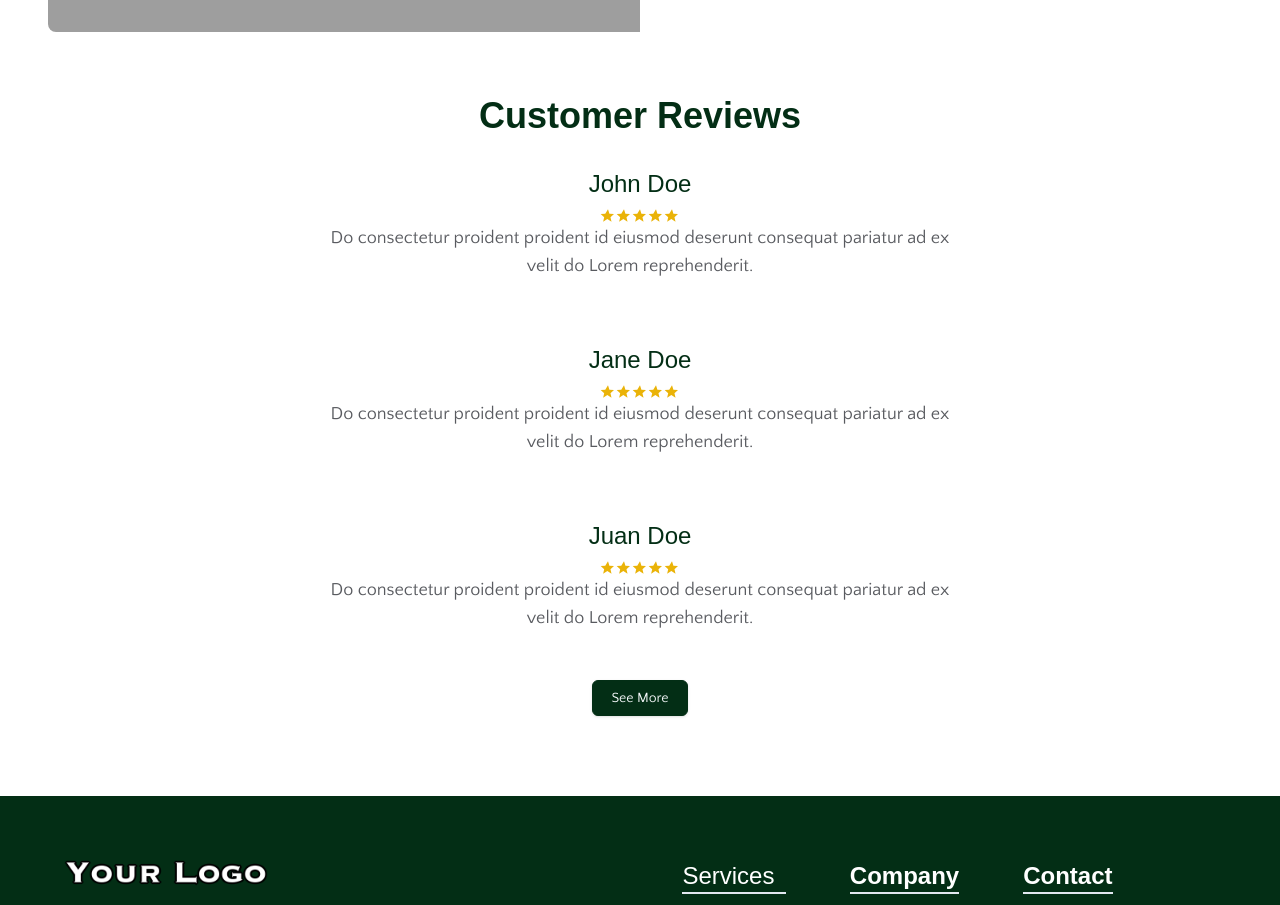
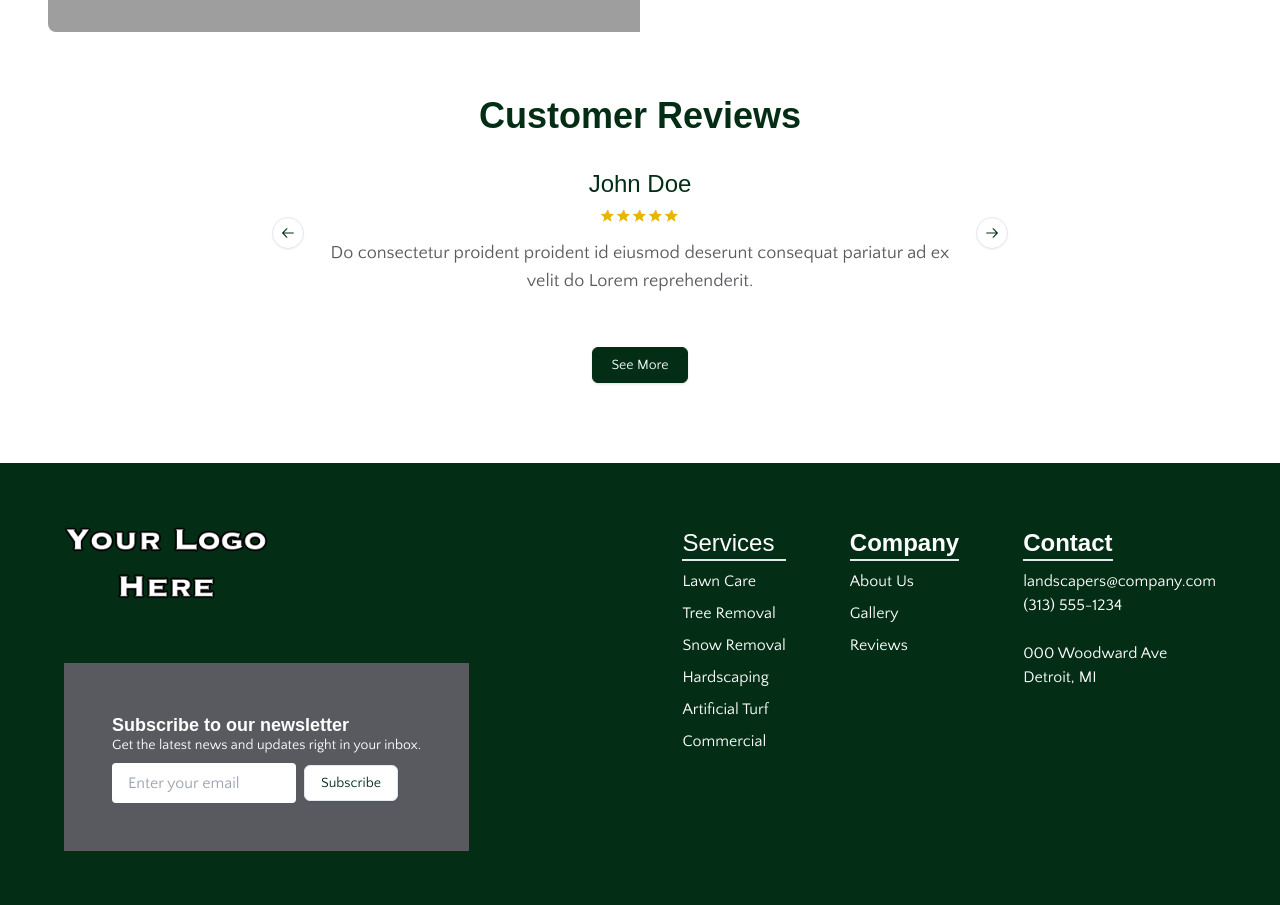
Before and after one commit to isaacsheyliger/mpa-demo, a Next.js app: page / in a window 1280 px wide. Shown: the part 1720-2625 px from the top of the page. Built offline with nearby package versions, Linux system fonts and the light colour scheme; grey boxes are pictures that could not be loaded; a web font is replaced by a local one.

Commit message:
change reviews to carousel

```diff
--- a/src/app/page.tsx
+++ b/src/app/page.tsx
@@ -1,6 +1,11 @@
+import Link from 'next/link';
 import Image from 'next/image';
+import { Quattrocento } from 'next/font/google';
+
+import { Button } from '@/components/ui/button';
 import { Hero } from '@/app/_components/hero';
 import { Blurb } from '@/app/_components/blurb';
+
 import {
   Card,
   CardContent,
@@ -9,10 +14,14 @@ import {
   CardHeader,
   CardTitle,
 } from "@/components/ui/card"
-import { Button } from '@/components/ui/button';
-import Link from 'next/link';
 
-import { Quattrocento } from 'next/font/google';
+import {
+    Carousel,
+    CarouselContent,
+    CarouselItem,
+    CarouselNext,
+    CarouselPrevious,
+} from "@/components/ui/carousel"
 
 import lawncare from '../../public/lawn-care.jpg';
 import treeremoval3 from '../../public/tree-removal-3.jpg';
@@ -139,16 +148,24 @@ export default function Home() {
 
         <div className='flex md:hidden flex-col'>
             {/* map titles and descriptions to card/blurbs */}
+            <Carousel
+            opts={{
+                loop: true,
+                duration: 60,
+            }}
+            >
+                <CarouselContent>
                 {reviews.map((blurb, index) => (
+                    <CarouselItem key={index} className='flex justify-center'>
                         <div
                         key={index}
                         className='self-center max-w-[80%]'
                         >
-                <Card className='my-2'>
+                            <Card className='flex flex-col my-2 items-center shadow-gray-500'>
                                 <CardHeader className='px-6 pt-6 pb-4'>
                                     <CardTitle>{blurb.title}</CardTitle>
                                 </CardHeader>
-                    <CardContent className='flex flex-col'>
+                                <CardContent className='flex flex-col items-center'>
                                     <div className="flex pb-4">
                                         {[1, 2, 3, 4, 5].map((star) => (
                                             <svg key={star} className={`w-4 h-4 fill-current ${star <= blurb.rating ? "text-yellow-500" : "text-gray-300"}`} xmlns="http://www.w3.org/2000/svg" viewBox="0 0 24 24">
@@ -156,24 +173,37 @@ export default function Home() {
                                             </svg>
                                         ))}
                                     </div>
-                        <CardDescription className="text-foreground">{blurb.description}</CardDescription>
+                                    <CardDescription className="text-foreground text-center">{blurb.description}</CardDescription>
                                 </CardContent>
                                 <CardFooter>
                                     <Button>
                                         <Link href='/reviews'>
-                                Learn More
+                                            See More
                                         </Link>
                                     </Button>
                                 </CardFooter>
                             </Card>
                         </div>
+                    </CarouselItem>
                 ))}
+                </CarouselContent>
+                <CarouselPrevious />
+                <CarouselNext />
+            </Carousel>
         </div>
 
         <div className='hidden md:flex flex-col my-16'>
             <h2 className={`text-4xl font-bold self-center`}>Customer Reviews</h2>
             <div className={`flex flex-col self-center items-center justify-center text-center w-1/2`} role="region" aria-labelledby="blurb-title">
+                <Carousel
+                opts={{
+                    loop: true,
+                    duration: 60,
+                }}
+                >
+                    <CarouselContent>
                     {reviews.map((blurb, index) => (
+                        <CarouselItem key={index}>
                             <div key={index} className='flex flex-col items-center my-8'>
                                 <h2 className="text-2xl mb-2">{blurb.title}</h2>
                                 <div className="flex">
@@ -183,9 +213,14 @@ export default function Home() {
                                         </svg>
                                     ))}
                                 </div>
-                        <p className="text-lg text-foreground">{blurb.description}</p>
+                                <p className="text-lg text-foreground h-[75px] pt-[15px]">{blurb.description}</p>
                             </div>
+                        </CarouselItem>
                     ))}
+                    </CarouselContent>
+                    <CarouselPrevious />
+                    <CarouselNext />
+                </Carousel>
                 <Button className="w-24 mt-4">
                     <Link href='/reviews'>See More</Link>
                 </Button>
--- a/src/app/services/page.tsx
+++ b/src/app/services/page.tsx
@@ -90,7 +90,7 @@ export default function Page() {
             </div>
             <h1 className='text-4xl font-bold self-center'>Services</h1>
             <div className='flex md:hidden flex-col m-8 space-y-4'>
-                {/* map titles and descriptions to card/blurbs */}
+                {/* TODO: change to accordion */}
                 {blurbs.map((blurb, index) => (
                 <div
                 key={index}
```
Lines whose indentation alone changed are shown as unchanged.
